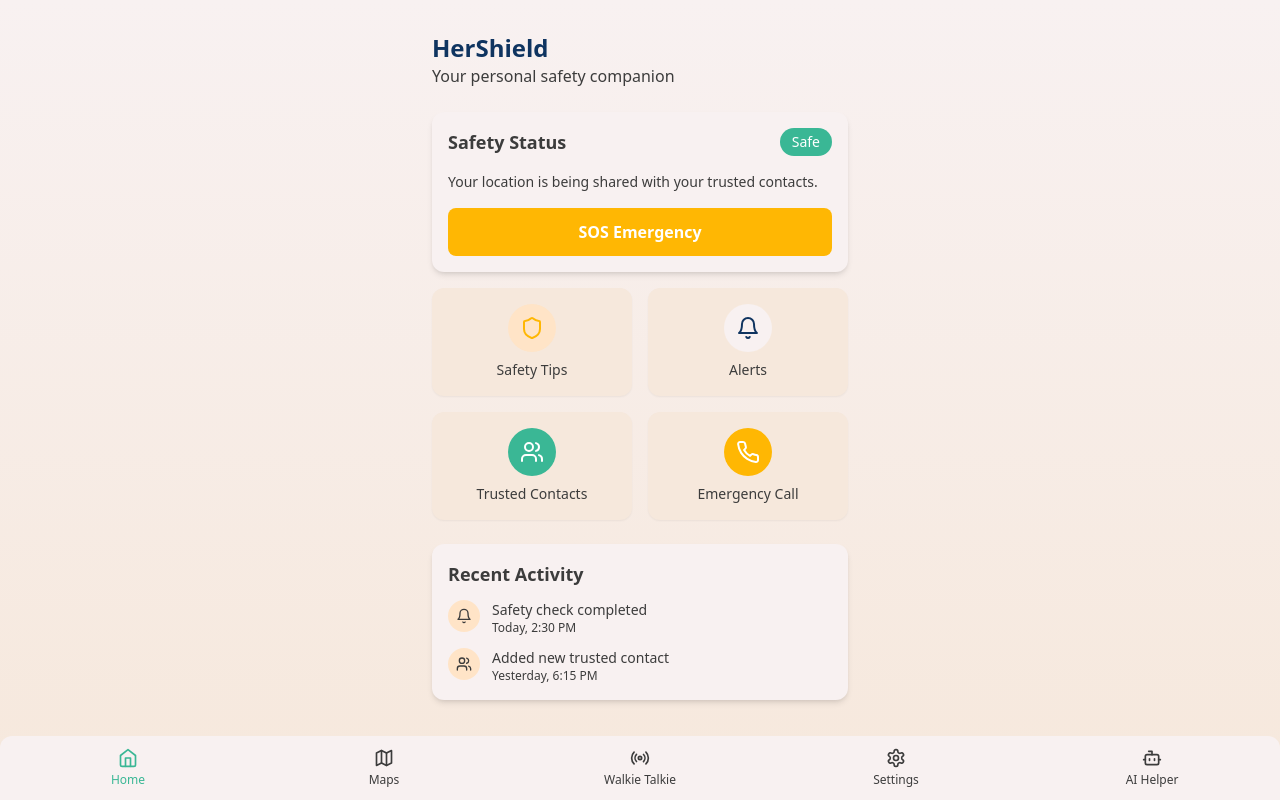
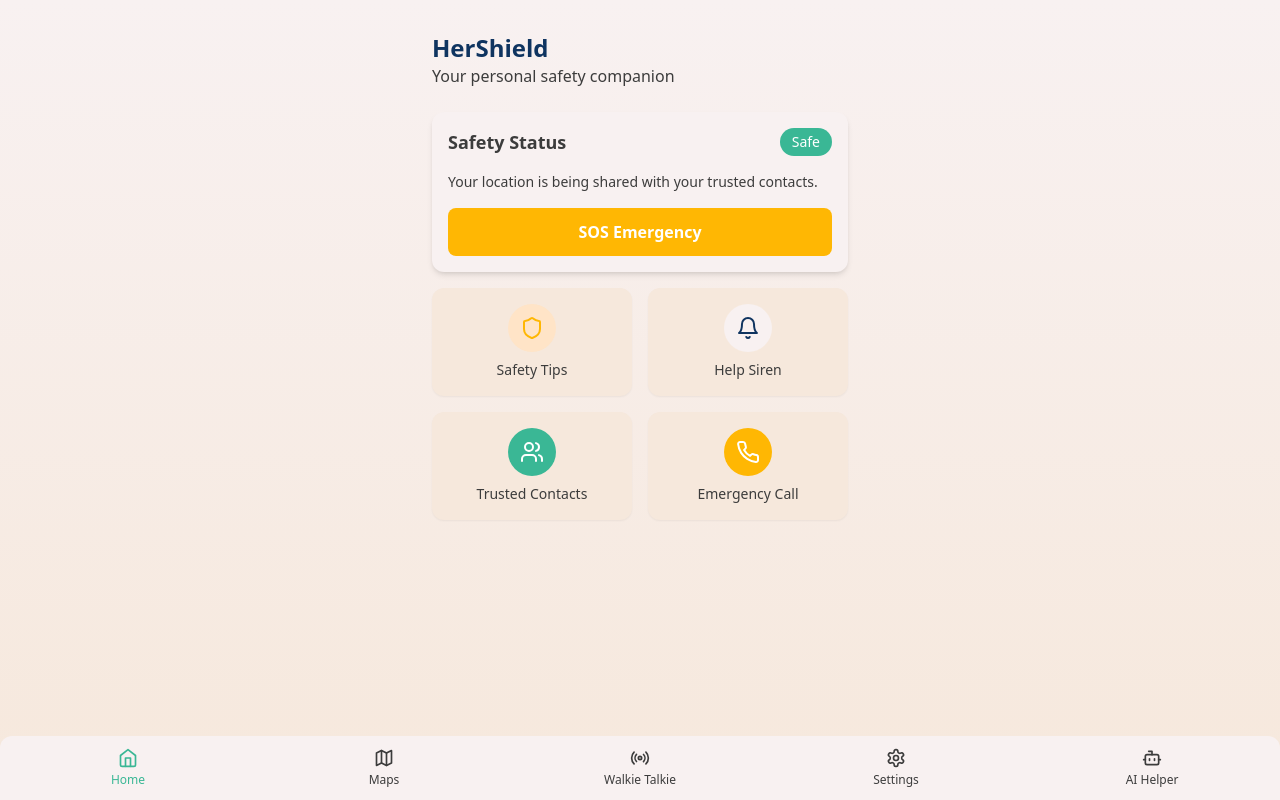
Before and after one commit to Manishym956/HerShield, a React (Vite) app: page / in a window 1280 px wide. Built offline with nearby package versions, Linux system fonts and the light colour scheme.

Commit message:
added help siren

```diff
--- a/src/pages/Home.tsx
+++ b/src/pages/Home.tsx
@@ -36,7 +36,7 @@ const Home: React.FC = () => {
           <div className="bg-luxe-ivory p-3 rounded-full mb-2">
             <Bell className="h-6 w-6 text-luxe-sapphire" />
           </div>
-          <span className="text-sm font-medium text-luxe-onyx">Alerts</span>
+          <span className="text-sm font-medium text-luxe-onyx">Help Siren</span>
         </div>
 
         <div className="bg-luxe-champagne p-4 rounded-xl shadow-sm flex flex-col items-center">
@@ -54,30 +54,9 @@ const Home: React.FC = () => {
         </div>
       </div>
 
-      <div className="bg-luxe-ivory rounded-xl shadow-md p-4 mb-4">
-        <h2 className="text-lg font-semibold text-luxe-onyx mb-3">Recent Activity</h2>
-        <div className="space-y-3">
-          <div className="flex items-start">
-            <div className="bg-luxe-cream rounded-full p-2 mr-3">
-              <Bell className="h-4 w-4 text-luxe-onyx" />
-            </div>
-            <div>
-              <p className="text-sm font-medium text-luxe-onyx">Safety check completed</p>
-              <p className="text-xs text-luxe-onyx">Today, 2:30 PM</p>
-            </div>
-          </div>
-          <div className="flex items-start">
-            <div className="bg-luxe-cream rounded-full p-2 mr-3">
-              <Users className="h-4 w-4 text-luxe-onyx" />
-            </div>
-            <div>
-              <p className="text-sm font-medium text-luxe-onyx">Added new trusted contact</p>
-              <p className="text-xs text-luxe-onyx">Yesterday, 6:15 PM</p>
-            </div>
-          </div>
+
         </div>
-      </div>
-    </div>
+
   );
 };
 
```
